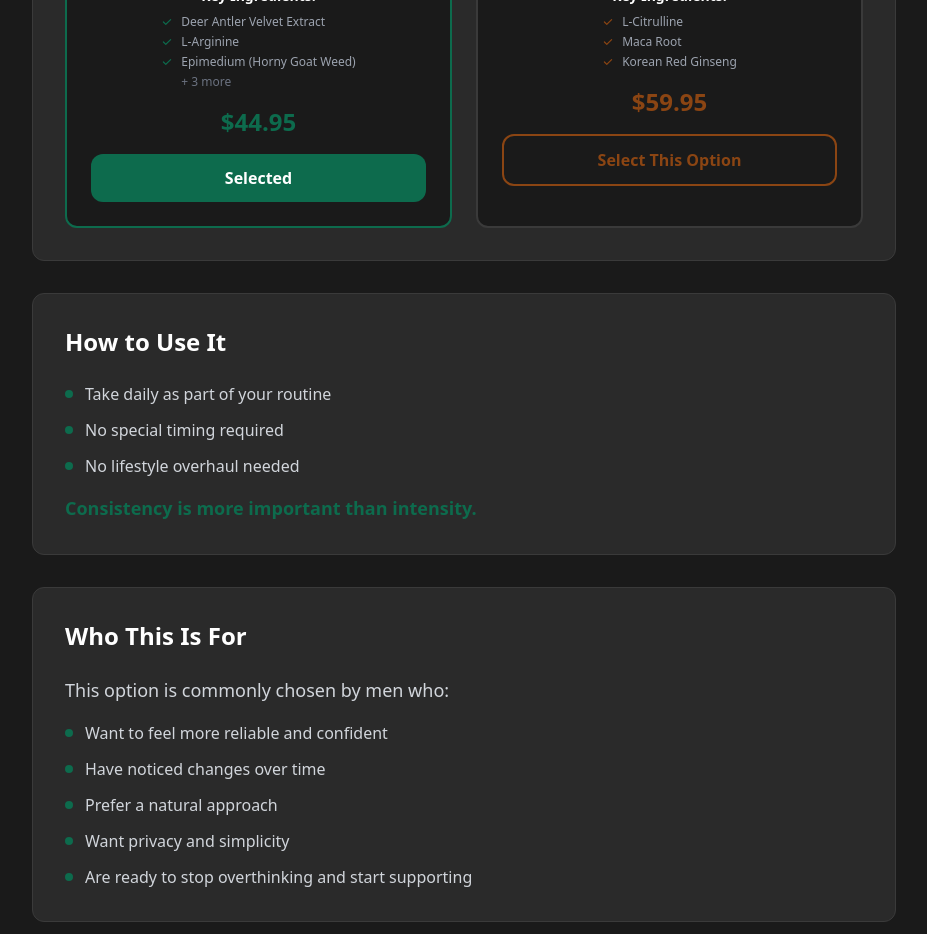
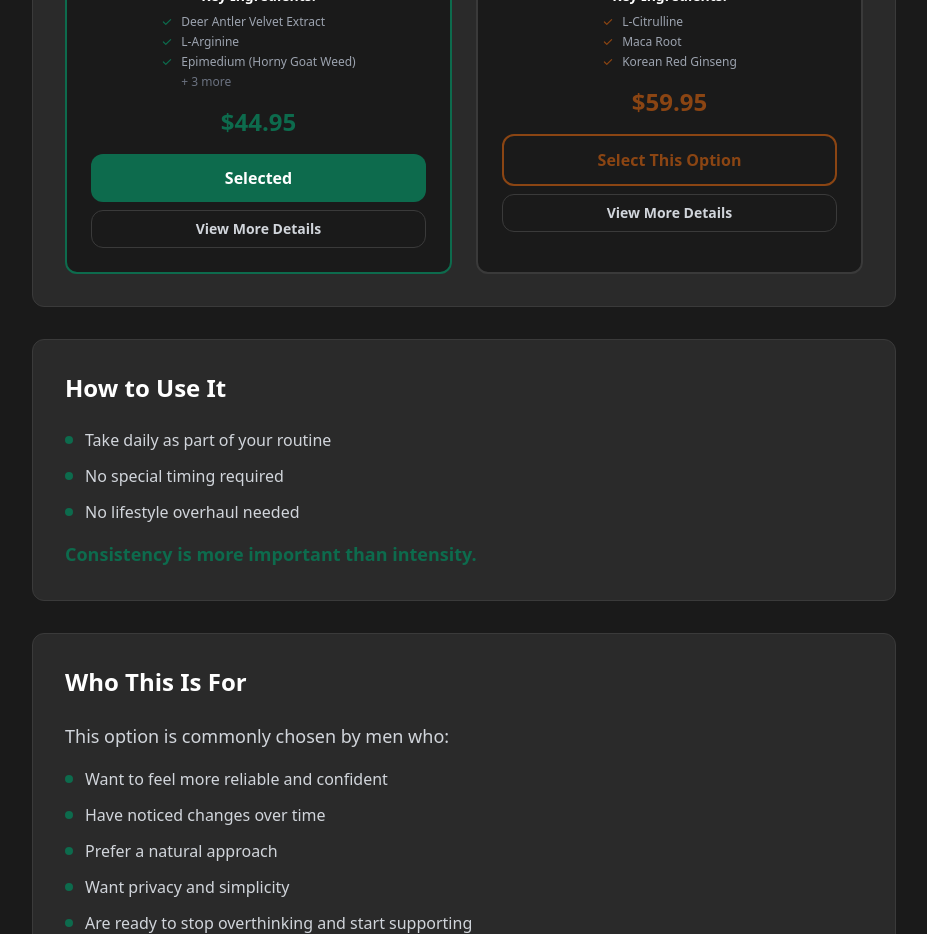
Before and after one commit to kash2k6/xpliving, a Next.js app: page /assessment/offer in a window 1280 px wide. Shown: the part 2860-3794 px from the top of the page, without its empty margins (176-1103 px from the left). Built offline with nearby package versions, Linux system fonts and the light colour scheme; no server answers.

Commit message:
Add video testimonials to checkout page and view details buttons on offer page

```diff
--- a/app/checkout/page.tsx
+++ b/app/checkout/page.tsx
@@ -231,6 +231,54 @@ function CheckoutContent() {
             </div>
           </div>
         )}
+
+        {/* Video Testimonials Section */}
+        <div className="mb-8">
+          <h2 className="text-2xl md:text-3xl font-bold text-white mb-4 text-center">Customer Testimonials</h2>
+          <p className="text-gray-400 mb-6 text-center">
+            See what other customers are saying about their experience
+          </p>
+          <div className="grid grid-cols-1 md:grid-cols-3 gap-6 max-w-5xl mx-auto">
+            {/* Video 1 */}
+            <div className="bg-[#2a2a2a] border border-[#3a3a3a] rounded-xl overflow-hidden hover:border-[#0D6B4D] transition-colors">
+              <div className="relative w-full" style={{ paddingBottom: '56.25%' }}>
+                <iframe
+                  className="absolute top-0 left-0 w-full h-full"
+                  src="https://www.youtube.com/embed/j6mlZ9LDUy4"
+                  title="Customer Testimonial 1"
+                  allow="accelerometer; autoplay; clipboard-write; encrypted-media; gyroscope; picture-in-picture"
+                  allowFullScreen
+                ></iframe>
+              </div>
+            </div>
+
+            {/* Video 2 */}
+            <div className="bg-[#2a2a2a] border border-[#3a3a3a] rounded-xl overflow-hidden hover:border-[#0D6B4D] transition-colors">
+              <div className="relative w-full" style={{ paddingBottom: '56.25%' }}>
+                <iframe
+                  className="absolute top-0 left-0 w-full h-full"
+                  src="https://www.youtube.com/embed/GTjWzN3aEgs"
+                  title="Customer Testimonial 2"
+                  allow="accelerometer; autoplay; clipboard-write; encrypted-media; gyroscope; picture-in-picture"
+                  allowFullScreen
+                ></iframe>
+              </div>
+            </div>
+
+            {/* Video 3 */}
+            <div className="bg-[#2a2a2a] border border-[#3a3a3a] rounded-xl overflow-hidden hover:border-[#0D6B4D] transition-colors">
+              <div className="relative w-full" style={{ paddingBottom: '56.25%' }}>
+                <iframe
+                  className="absolute top-0 left-0 w-full h-full"
+                  src="https://www.youtube.com/embed/vuAH9RsiiQA"
+                  title="Customer Testimonial 3"
+                  allow="accelerometer; autoplay; clipboard-write; encrypted-media; gyroscope; picture-in-picture"
+                  allowFullScreen
+                ></iframe>
+              </div>
+            </div>
+          </div>
+        </div>
 
         {/* Checkout Embed - No Container */}
         <div className="w-full">
--- a/components/SupplementOfferPage.tsx
+++ b/components/SupplementOfferPage.tsx
@@ -257,6 +257,7 @@ export default function SupplementOfferPage() {
                   </ul>
                 </div>
                 <div className="text-2xl font-bold text-[#0D6B4D] mb-4">{products.youth.price}</div>
+                <div className="flex flex-col gap-2 w-full">
                   <button
                     onClick={() => setProductId('youth')}
                     className={`w-full py-3 px-6 rounded-xl font-semibold transition-colors ${
@@ -267,6 +268,14 @@ export default function SupplementOfferPage() {
                   >
                     {productId === 'youth' ? 'Selected' : 'Select This Option'}
                   </button>
+                  <a
+                    href="/product/youth"
+                    target="_blank"
+                    className="w-full py-2 px-6 rounded-xl font-semibold transition-colors bg-transparent border border-[#3a3a3a] text-gray-300 hover:border-[#0D6B4D] hover:text-[#0D6B4D] text-sm"
+                  >
+                    View More Details
+                  </a>
+                </div>
               </div>
             </div>
 
@@ -304,6 +313,7 @@ export default function SupplementOfferPage() {
                   </ul>
                 </div>
                 <div className="text-2xl font-bold text-[#8B4513] mb-4">{products.roman.price}</div>
+                <div className="flex flex-col gap-2 w-full">
                   <button
                     onClick={() => setProductId('roman')}
                     className={`w-full py-3 px-6 rounded-xl font-semibold transition-colors ${
@@ -314,6 +324,14 @@ export default function SupplementOfferPage() {
                   >
                     {productId === 'roman' ? 'Selected' : 'Select This Option'}
                   </button>
+                  <a
+                    href="/product/roman"
+                    target="_blank"
+                    className="w-full py-2 px-6 rounded-xl font-semibold transition-colors bg-transparent border border-[#3a3a3a] text-gray-300 hover:border-[#8B4513] hover:text-[#8B4513] text-sm"
+                  >
+                    View More Details
+                  </a>
+                </div>
               </div>
             </div>
           </div>
```
Lines whose indentation alone changed are shown as unchanged.
